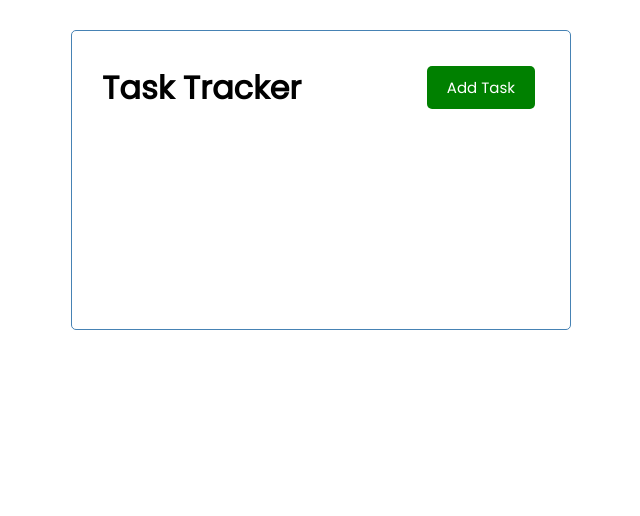
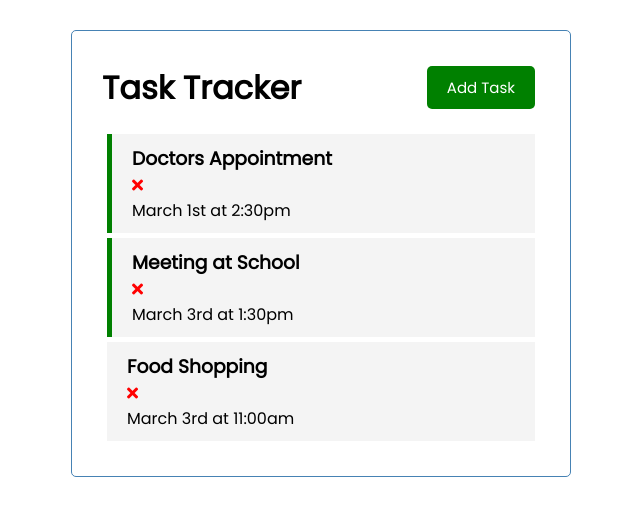
Before and after one commit to SpicyLunchbox/vue-crash-2021, a Vue app: page / in a window 1280 px wide. Shown: the top 516 px of the page, without its empty margins (319-959 px from the left). Built offline with nearby package versions, Linux system fonts and the light colour scheme.

Commit message:
task and tasks components completed

```diff
--- a/package.json
+++ b/package.json
@@ -8,7 +8,8 @@
   },
   "dependencies": {
     "core-js": "^3.6.5",
-    "vue": "^3.0.0"
+    "vue": "^3.0.0",
+    "vue-loader-v16": "npm:vue-loader@^16.5.0"
   },
   "devDependencies": {
     "@vue/cli-plugin-babel": "~4.5.0",
--- a/public/index.html
+++ b/public/index.html
@@ -4,6 +4,7 @@
     <meta charset="utf-8">
     <meta http-equiv="X-UA-Compatible" content="IE=edge">
     <meta name="viewport" content="width=device-width,initial-scale=1.0">
+    <link rel="stylesheet" href="https://cdnjs.cloudflare.com/ajax/libs/font-awesome/5.15.4/css/all.min.css" integrity="sha512-1ycn6IcaQQ40/MKBW2W4Rhis/DbILU74C1vSrLJxCq57o941Ym01SwNsOMqvEBFlcgUa6xLiPY/NS5R+E6ztJQ==" crossorigin="anonymous" referrerpolicy="no-referrer" />
     <link rel="icon" href="<%= BASE_URL %>favicon.ico">
     <title><%= htmlWebpackPlugin.options.title %></title>
   </head>
--- a/src/App.vue
+++ b/src/App.vue
@@ -1,16 +1,53 @@
 <template>
   <div class="container">
     <Header title="Task Tracker"/>
+    <Tasks @delete-task="deleteTask" :tasks="tasks" />
   </div>
 </template>
 
 <script>
 import Header from './components/Header'
+import Tasks from './components/Tasks'
 
 export default {
   name: 'App',
   components: {
     Header,
+    Tasks,
+  },
+  data() {
+    return {
+      tasks: []
+    }
+  },
+  methods: {
+    deleteTask(id) {
+      if (confirm('Are you sure?')) {
+      this.tasks = this.tasks.filter((task) => task.id !== id)
+    }
+    },
+  },
+  created() {
+    this.tasks = [
+      {
+        id: 1,
+        text: 'Doctors Appointment',
+        day: 'March 1st at 2:30pm',
+        reminder: true,
+      },
+      {
+        id: 2,
+        text: 'Meeting at School',
+        day: 'March 3rd at 1:30pm',
+        reminder: true,
+      },
+      {
+        id: 3,
+        text: 'Food Shopping',
+        day: 'March 3rd at 11:00am',
+        reminder: false,
+      },
+    ]
   }
 }
 </script>
--- /dev/null
+++ b/src/components/Task.vue
@@ -0,0 +1,41 @@
+<template>
+  <div :class="[task.reminder ? 'reminder' : '', 'task']">
+    <h3>{{task.text}}</h3>
+    <i @click="onDelete(task.id)" class="fas fa-times"></i>
+    <p>{{task.day}}</p>
+  </div>
+</template>
+
+<script>
+export default {
+  name: 'Task',
+  props: {
+    task: Object
+  },
+  methods: {
+    onDelete(id) {
+      this.$emit('delete-task', id)
+    }
+  }
+}
+</script>
+
+<style scoped>
+.fas {
+  color: red;
+}
+.task {
+  background: #f4f4f4;
+  margin: 5px;
+  padding: 10px 20px;
+  cursor: pointer;
+}
+.task.reminder {
+  border-left: 5px solid green;
+}
+.task h3 {
+  display: flex;
+  align-items: center;
+  justify-content: space-between;
+}
+</style>
--- /dev/null
+++ b/src/components/Tasks.vue
@@ -0,0 +1,20 @@
+<template>
+  <div :key="task.id" v-for="task in tasks">
+    <Task @delete-task="$emit('delete-task', task.id)" :task="task" />
+  </div>
+</template>
+
+<script>
+import Task from './Task'
+
+export default {
+  name: 'Tasks',
+  props: {
+    tasks: Array
+  },
+  components: {
+    Task,
+  },
+  emits: ['delete-task'],
+}
+</script>
```
Also changed, not shown: 1 other file (tests, documents, lock files or other folders).
